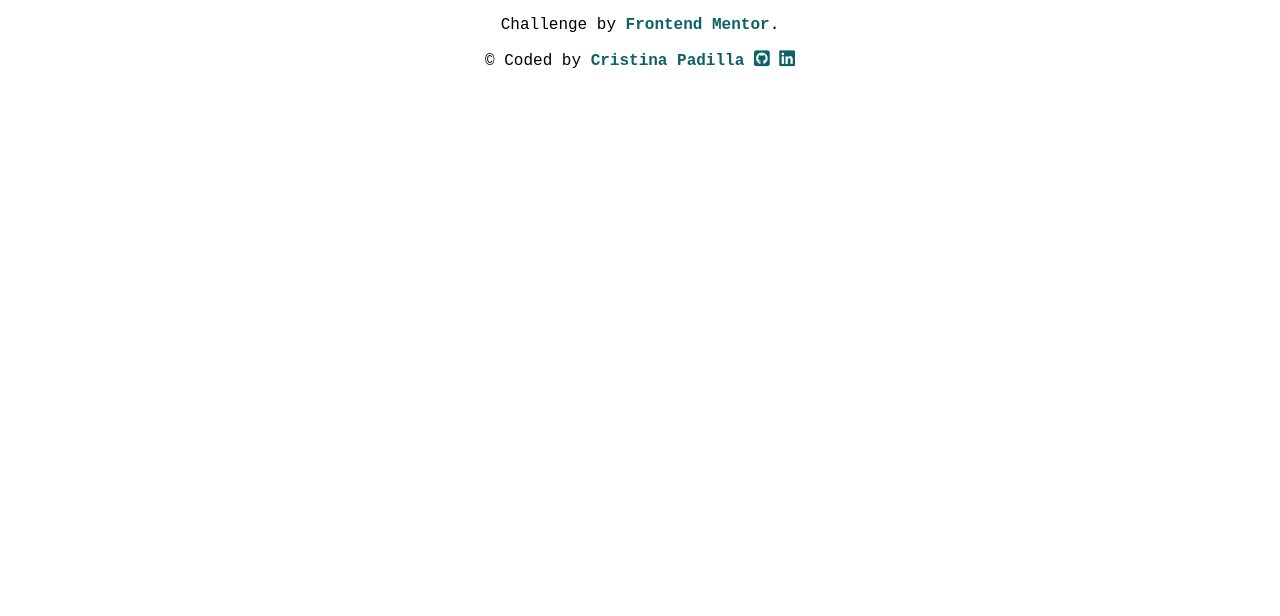
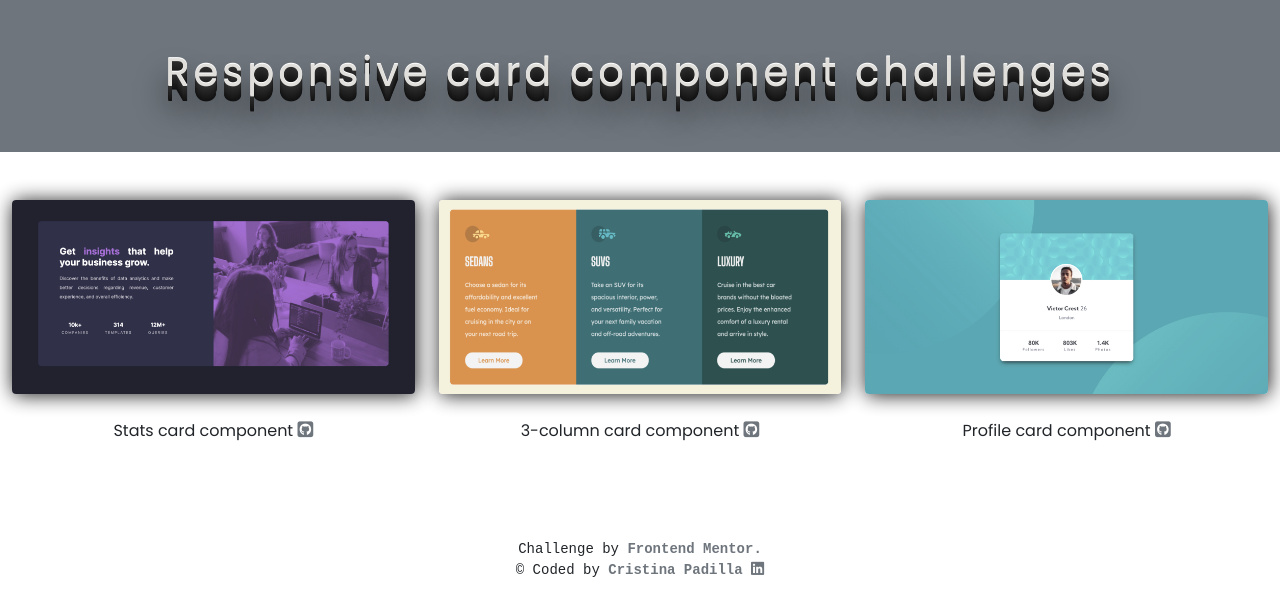
Before and after one commit to Mama-simba/card-components-site, a plain HTML site: page index.html in a window 1280 px wide. Drawn offline with nearby package versions, Linux system fonts and the light colour scheme.

Commit message:
Responsive design implemented

```diff
--- a/index.html
+++ b/index.html
@@ -5,25 +5,65 @@
     <meta http-equiv="X-UA-Compatible" content="IE=edge">
     <meta name="viewport" content="width=device-width, initial-scale=1.0">
     <title>Frontend Mentor card component challenges</title>
-    <link rel="stylesheet" href="./styles.css" type="text/css">
+    <link rel="stylesheet" href="./src/styles.css" type="text/css">
     <script src="https://kit.fontawesome.com/c8859f7b0c.js" crossorigin="anonymous"></script>
+    <link href="https://fonts.googleapis.com/css2?family=Poppins:wght@100;400;700&display=swap" rel="stylesheet">
+    <link href="https://cdn.jsdelivr.net/npm/bootstrap@5.0.0/dist/css/bootstrap.min.css" rel="stylesheet"
+        integrity="sha384-wEmeIV1mKuiNpC+IOBjI7aAzPcEZeedi5yW5f2yOq55WWLwNGmvvx4Um1vskeMj0" crossorigin="anonymous">
+</head>
 
 
-</head>
 <body>
+
+
+    <div class="container-fluid">
+
+        <div class="row heading mb-5">
+            <h1 class="text-center p-5">Responsive card component challenges</h1>
+        </div>
+
+
+
+        <div class="row">
+            <div class="col-md-4 col-sm-12 text-center">
+                <a href="https://card-component-frontendmentor.netlify.app/" target="_blank"><img src="./src/images/stats-card.jpg" alt="Stats card component preview" class="img-fluid rounded mb-4"></a>
+                <div class="project-name pb-5">
+                    <span>Stats card component </span><a href="https://github.com/Mama-simba/card-component" target="_blank"><i class="fab fa-github-square"></i></a>
+                </div>
+            </div>
+
+            <div class="col-md-4 col-sm-12 text-center">
+                <a href="https://3column-component-frontendmentor.netlify.app/" target="_blank"><img src="./src/images/3-column.jpg" alt="3-column card component preview"
+                        class="img-fluid rounded mb-4"></a>
+                <div class="project-name pb-5">
+                    <span>3-column card component </span><a href="https://github.com/Mama-simba/3column-card-component" target="_blank"><i class="fab fa-github-square"></i></a>
+                </div>
+
+            </div>
+            <div class="col-md-4 col-sm-12 text-center">
+                <a href="https://component-card-profile.netlify.app/" target="_blank"><img src="./src/images/profile-card.jpg" alt="Profile card component preview"
+                        class="img-fluid rounded mb-4"></a>
+                <div class="project-name pb-5">
+                    <span>Profile card component </span><a href="https://github.com/Mama-simba/profile-card-component" target="_blank"><i class="fab fa-github-square"></i></a>
+                </div>
+
+            </div>
+
+        </div>
+
+
+        <div class="row mt-5 footer">
+            <small>Challenge by <a href="https://www.frontendmentor.io?ref=challenge" target="_blank"><strong>Frontend Mentor.</strong></a></small>
+            <small>© Coded by <a href="https://cristina-padilla-codes.netlify.app/" target="_blank"><strong>Cristina Padilla</strong></a>
+            <a href="https://www.linkedin.com/in/cristina-padilla-plasencia/"><i class="fab fa-linkedin"></i></a>
+            </small>
+        </div>
+
+    </div>
 
 
 
 
-    <div class="attribution">
-        <p>Challenge by <a href="https://www.frontendmentor.io?ref=challenge" target="_blank"><strong>Frontend
-                    Mentor</strong></a>.</p>
-        <p>© Coded by <a href="https://cristina-padilla-codes.netlify.app/" target="_blank"><strong>Cristina
-                    Padilla</strong></a>
-            <a href="https://github.com/Mama-simba/3column-card-component"><i class="fab fa-github-square"></i></a>
-            <a href="https://www.linkedin.com/in/cristina-padilla-plasencia/"><i class="fab fa-linkedin"></i></a>
-        </p>
-    </div>
 
 </body>
 </html>
--- a/src/styles.css
+++ b/src/styles.css
@@ -1,23 +1,67 @@
+
+.heading {
+    background: #6e757c;
+
+}
+
+h1 {
+color: #e0dfdc;
+letter-spacing: .1em;
+text-shadow: 0 -1px 0 #fff, 0 1px 0 #2e2e2e, 0 2px 0 #2c2c2c, 0 3px 0 #2a2a2a, 0 4px 0 #282828, 0 5px 0 #262626, 0 6px 0 #242424, 0 7px 0 #222, 0 8px 0 #202020, 0 9px 0 #1e1e1e, 0 10px 0 #1c1c1c, 0 11px 0 #1a1a1a, 0 12px 0 #181818, 0 13px 0 #161616, 0 14px 0 #141414, 0 15px 0 #121212, 0 22px 30px rgba(0,0,0,0.9);
+}
+
+h1,
+span {
+    font-family: 'Poppins', sans-serif;
+
+}
+
+img {
+    box-shadow: 1px 1px 20px 0 #000000;
+    opacity:0.9;
+    transition: 1s ease;
+
+}
+
+img:hover{
+opacity:0.5;
+transition: 1s ease;
+}
+
+.fa-github-square {
+    color: #6e757c;
+    font-size: 18px;
+}
+
+.fa-github-square:hover {
+     color: #1e9daa;
+
+}
+
+
+
+
 /*FOOTER*/
 
-.attribution {
+.footer {
   text-align: center;
   font-family: "Courier New", Courier, monospace;
+  font-size: 16px;
 }
 
-.attribution a {
+.footer a {
   text-decoration: none;
-  color: #0e6168;
+  color: #6e757c;
 }
 
-.attribution a:hover {
-  color: #e28624;
+.footer a:hover {
+  color: #1e9daa;
 }
 
-.attribution i {
-  font-size: 18px;
+.footer i {
+  font-size: 15px;
 }
 
-.attribution i:hover {
-  font-size: 20px;
+.footer i:hover {
+  color: #1e9daa;
 }
```
Also changed, not shown: src/images/3-column.jpg (added), src/images/profile-card.jpg (added), src/images/stats-card.jpg (added), 3 other files.
